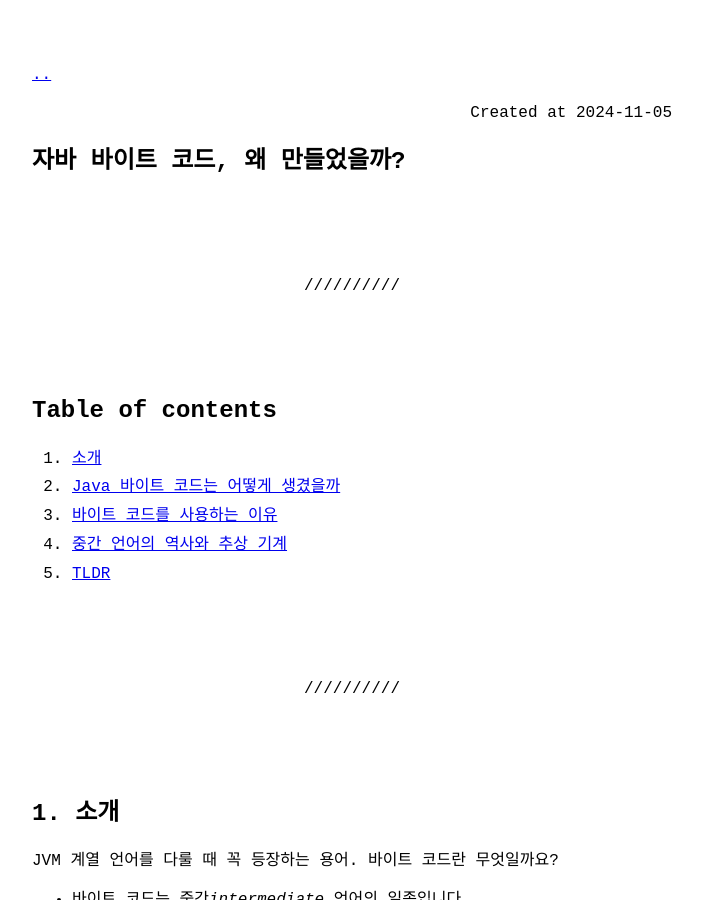
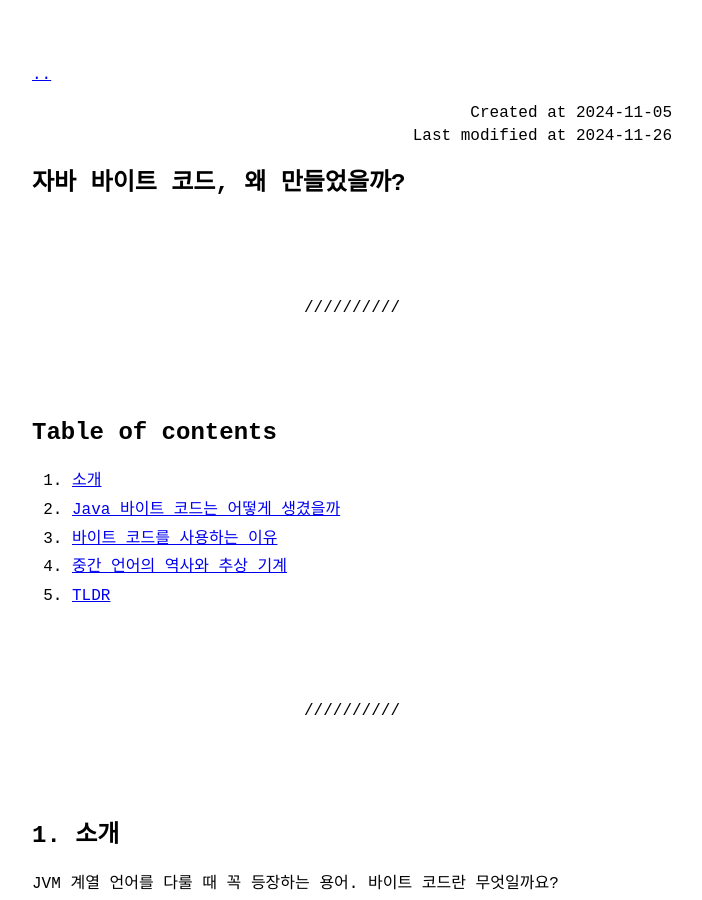
Before and after one commit to electronyoon/electronyoon.github.io, a Jekyll site: the page built from _posts/2024-11-05-자바 바이트 코드, 왜 만들었을까?.md, in a window 1280 px wide and 900 px high. Shown: the whole window, without its empty margins (288-990 px from the left). Built offline with Jekyll 4.4.1, drawn with Linux system fonts in a browser that asks for light colours.

Commit message:
feat: last_modified_at added

```diff
--- a/_layouts/post.html
+++ b/_layouts/post.html
@@ -9,6 +9,12 @@ layout: default
     <time datetime="{{ page.date }}" class="created-date">
       Created at {{ page.date | date: "%F" }}
     </time>
+    {% if page.last_modified_at %}
+    <br>
+    <time datetime="{{ page.last_modified_at }}" class="modified-date">
+      Last modified at {{ page.last_modified_at | date: "%F" }}
+    </time>
+    {% endif %}
   </p>
 
   <h1>{{ page.title }}</h1>
```
